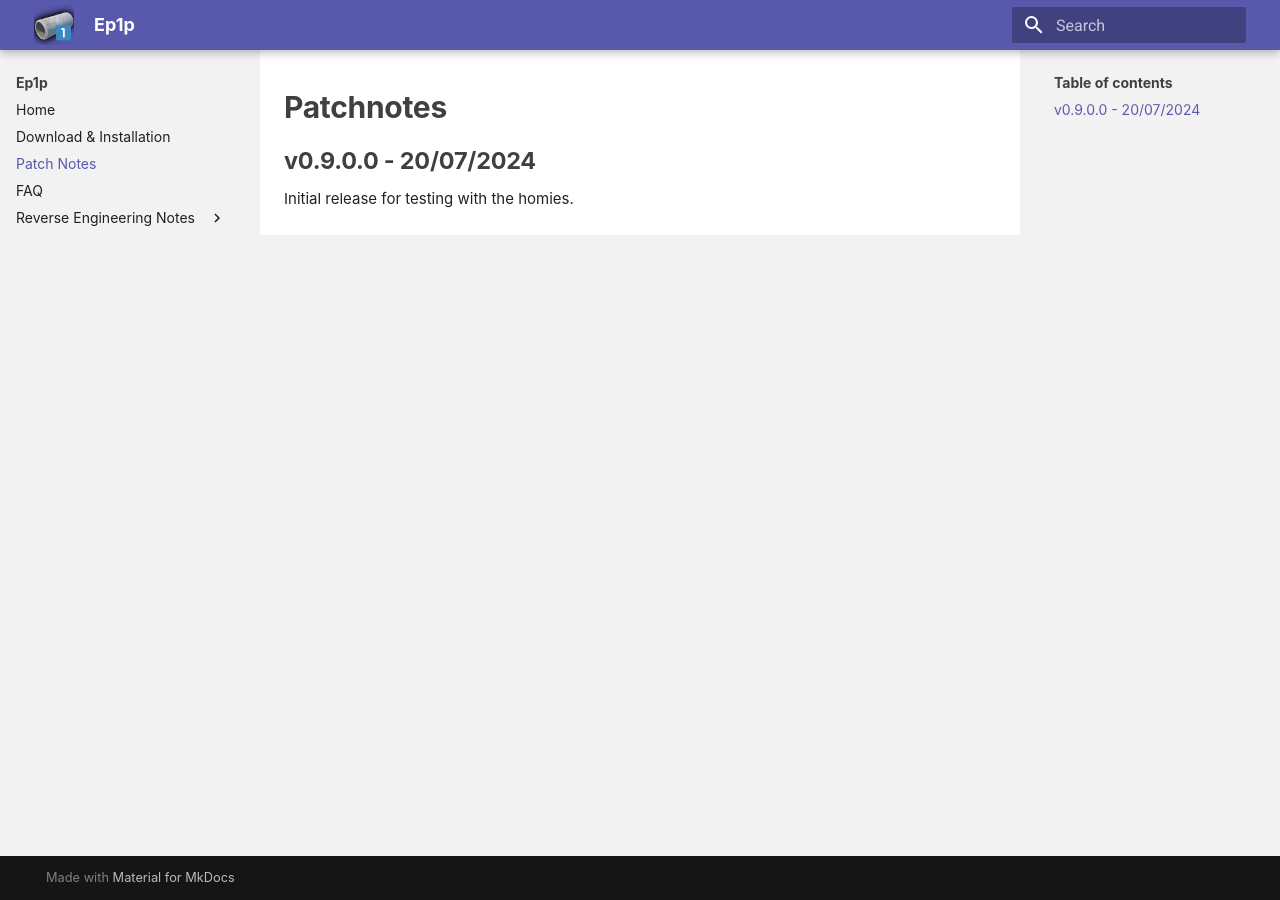
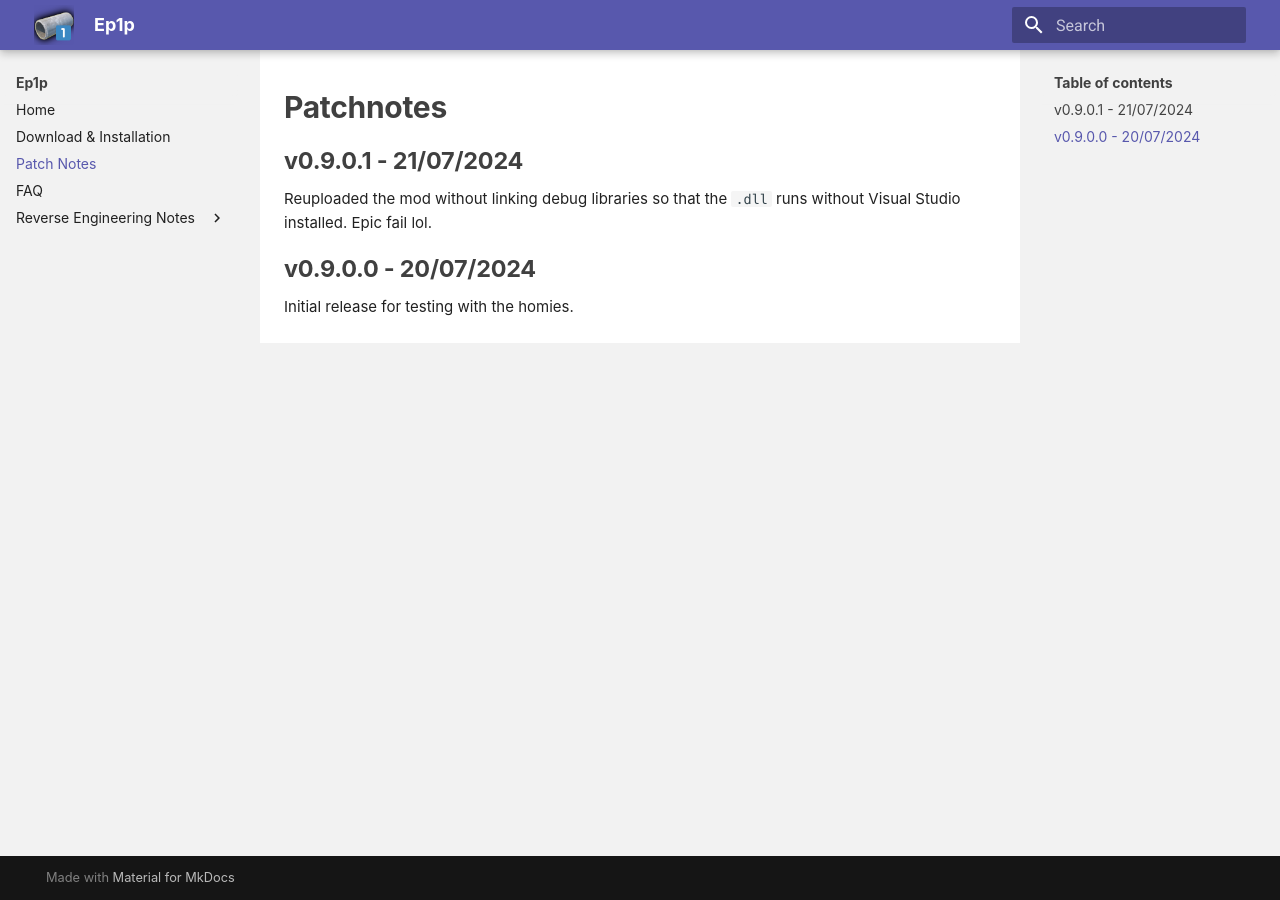
Before and after one commit to PinewoodPip/ep1p, an MkDocs documentation site: the page built from docs/docs/patchnotes.md, in a window 1280 px wide. Built offline with MkDocs 1.6.1 and Material for MkDocs 9.7.7, drawn with Linux system fonts in a browser that asks for light colours.

Commit message:
Add v0.9.0.1 patchnotes

```diff
--- a/docs/docs/download.md
+++ b/docs/docs/download.md
@@ -2,7 +2,7 @@
 !!! info ""
     Only version 2.0.119.430 (Steam release) of the game is supported.
 
-- [Latest version download (v0.9.0.0).](https://drive.google.com/file/d/1FBiktbfshbQQv5T8nYYLJpo1xyuLzYen/view?usp=drive_link)
+- [Latest version download (v0.9.0.1).](https://drive.google.com/file/d/1k_EnjWN7A-MPyri944bwMtTEKxY77Ibp/view?usp=drive_link)
 - [Patchnotes](patchnotes.md)
 
 Ep1p can be installed or removed at any point alongside any `.pak` mods and does not require starting a new playthrough.
--- a/docs/docs/patchnotes.md
+++ b/docs/docs/patchnotes.md
@@ -1,4 +1,7 @@
 # Patchnotes
+
+## v0.9.0.1 - 21/07/2024
+Reuploaded the mod without linking debug libraries so that the `.dll` runs without Visual Studio installed. Epic fail lol.
 
 ## v0.9.0.0 - 20/07/2024
 
```
Also changed, not shown: 2 other files.
